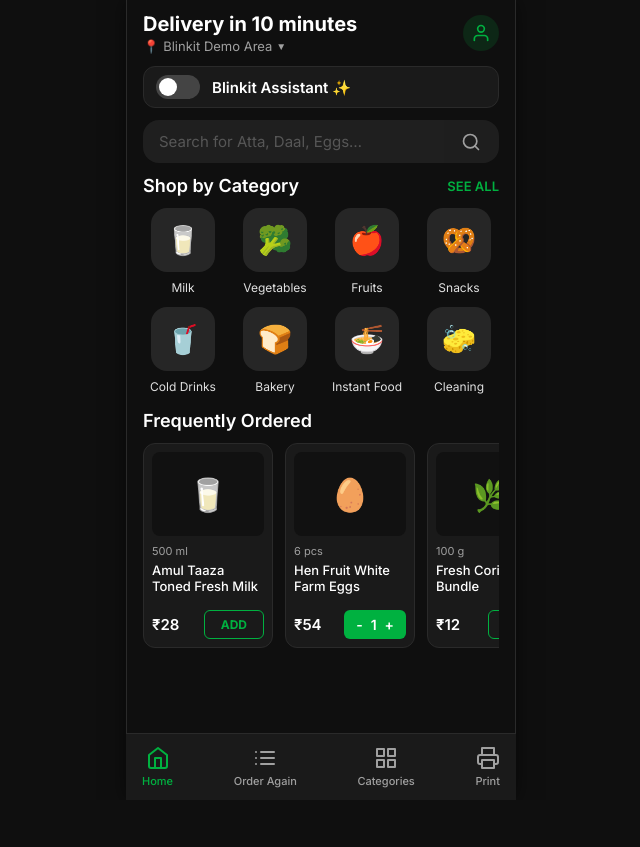
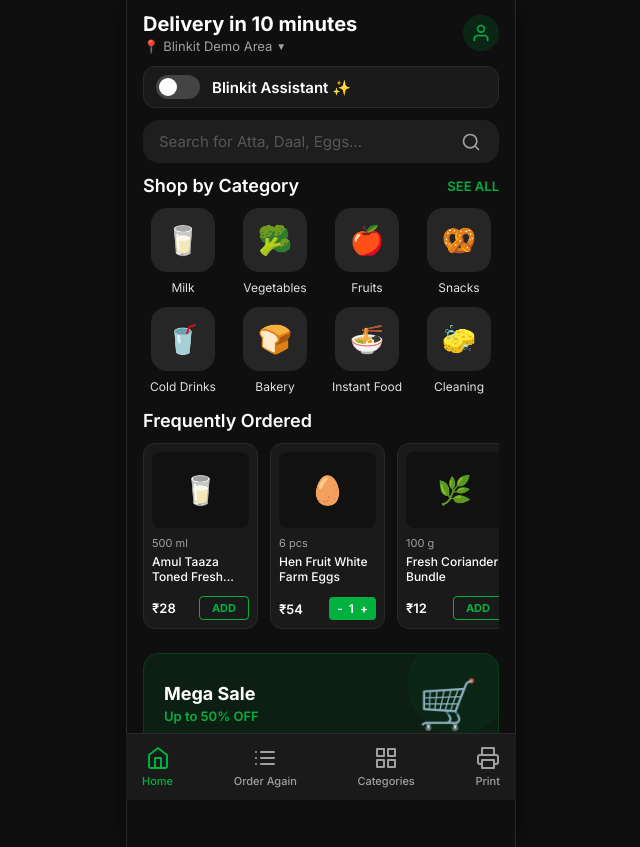
Before and after one commit to arcotmanish/blinkit-assistant, a Next.js app: page / in a window 1280 px wide. Shown: the whole page, without its empty margins (319-959 px from the left). Before the commit the page ends 800 px from the top, so only its background shows below. Built offline with nearby package versions, Linux system fonts and the light colour scheme.

Commit message:
UI: Add PromoBanner to fill blank space and resize cards

```diff
--- a/app/page.tsx
+++ b/app/page.tsx
@@ -89,6 +89,41 @@
           <>
             <ShopByCategory />
             <FrequentlyOrdered />
+
+            {/* Promo Banner to fill the remaining visual space on mobile */}
+            <div style={{ marginBottom: '24px' }}>
+              <div style={{
+                width: '100%',
+                height: '100px',
+                backgroundColor: 'rgba(0, 177, 64, 0.1)',
+                borderRadius: '16px',
+                border: '1px solid rgba(0, 177, 64, 0.2)',
+                display: 'flex',
+                alignItems: 'center',
+                justifyContent: 'space-between',
+                padding: '16px 20px',
+                position: 'relative',
+                overflow: 'hidden'
+              }}>
+                <div style={{ zIndex: 1 }}>
+                  <div style={{ fontSize: '18px', fontWeight: 800, color: '#fff', marginBottom: '4px' }}>Mega Sale</div>
+                  <div style={{ fontSize: '13px', color: 'var(--color-primary)', fontWeight: 600 }}>Up to 50% OFF</div>
+                </div>
+                <div style={{ fontSize: '48px', zIndex: 1, filter: 'grayscale(0.2)' }}>🛒</div>
+
+                {/* Decorative background circle */}
+                <div style={{
+                  position: 'absolute',
+                  right: '-10px',
+                  top: '-20px',
+                  width: '100px',
+                  height: '100px',
+                  borderRadius: '50%',
+                  backgroundColor: 'rgba(0, 177, 64, 0.05)',
+                  zIndex: 0
+                }} />
+              </div>
+            </div>
           </>
         )}
       </div>
--- a/components/FrequentlyOrdered.tsx
+++ b/components/FrequentlyOrdered.tsx
@@ -22,7 +22,7 @@
       >
         {products.map(product => (
           <div key={product.id} style={{
-            flex: '0 0 130px', // Slightly narrower fixed width
+            flex: '0 0 115px', // Narrower to prevent horizontal stretching
             backgroundColor: 'var(--bg-card)',
             borderRadius: '12px',
             padding: '8px',
@@ -32,13 +32,13 @@
           }}>
             <div style={{
               width: '100%',
-              height: '84px',
+              height: '76px', // Smaller height to maintain closer to square aspect ratio
               backgroundColor: '#111',
               borderRadius: '8px',
               display: 'flex',
               alignItems: 'center',
               justifyContent: 'center',
-              fontSize: '32px',
+              fontSize: '28px',
               marginBottom: '8px'
             }}>
               {product.icon}
@@ -49,21 +49,21 @@
             </div>
 
             <div style={{
-              fontSize: '13px',
+              fontSize: '12px', // Smaller font for narrower card
               fontWeight: 500,
               color: '#fff',
-              marginBottom: '16px',
+              marginBottom: '12px',
               display: '-webkit-box',
               WebkitLineClamp: 2,
               WebkitBoxOrient: 'vertical',
               overflow: 'hidden',
-              height: '32px' // Enforce consistent height for 2 lines
+              height: '30px' // Enforce consistent height for 2 lines
             }}>
               {product.name}
             </div>
 
             <div style={{ display: 'flex', justifyContent: 'space-between', alignItems: 'center', marginTop: 'auto' }}>
-              <div style={{ fontSize: '15px', fontWeight: 600 }}>
+              <div style={{ fontSize: '13px', fontWeight: 600 }}>
                 ₹{product.price}
               </div>
 
@@ -71,13 +71,13 @@
                 <div style={{
                   backgroundColor: 'var(--color-primary)',
                   color: '#fff',
-                  padding: '6px 12px',
-                  borderRadius: '6px',
-                  fontSize: '14px',
+                  padding: '4px 8px',
+                  borderRadius: '4px',
+                  fontSize: '12px',
                   fontWeight: 600,
                   display: 'flex',
                   alignItems: 'center',
-                  gap: '8px'
+                  gap: '6px'
                 }}>
                   <span>-</span>
                   <span>{product.quantity}</span>
@@ -88,9 +88,9 @@
                   border: '1px solid var(--color-primary)',
                   color: 'var(--color-primary)',
                   backgroundColor: 'transparent',
-                  padding: '6px 16px',
-                  borderRadius: '6px',
-                  fontSize: '12px',
+                  padding: '4px 12px',
+                  borderRadius: '4px',
+                  fontSize: '11px',
                   fontWeight: 700,
                   textTransform: 'uppercase'
                 }}>
```
